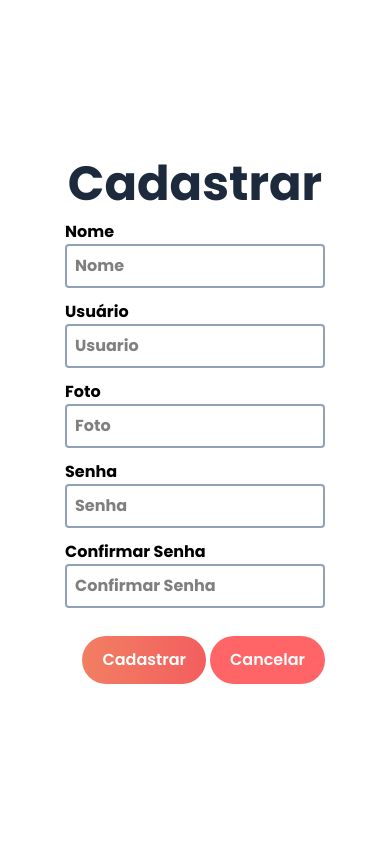
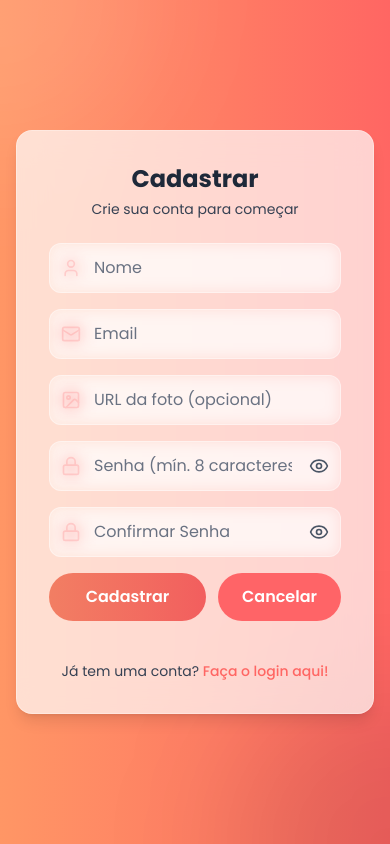
Before and after one commit to JavaScript2025/perifafood-front-end, a React (Vite) app: page /cadastro in a window 390 px wide. Built offline with nearby package versions, Linux system fonts and the light colour scheme; no server answers.

Commit message:
organizando rodas dos modais, estilizando login e cadastro

```diff
--- a/src/components/categoria/formcategoria/FormCategoria.tsx
+++ b/src/components/categoria/formcategoria/FormCategoria.tsx
@@ -104,7 +104,7 @@ function FormCategoria({ categoriaId }: FormCategoriaProps = {}) {
           required
         />
 
-        <Botao variant="vermelho" disabled={isLoading}>
+        <Botao variant="laranja" disabled={isLoading}>
           {isLoading ? (
             <ClipLoader size={18} />
           ) : id ? (
--- a/src/components/modais/ModalApagarCategoria.tsx
+++ b/src/components/modais/ModalApagarCategoria.tsx
@@ -2,6 +2,7 @@ import Popup from "reactjs-popup";
 import "reactjs-popup/dist/index.css";
 import Botao from "../botao/Botao";
 import FormCategoria from "../categoria/formcategoria/FormCategoria";
+import DeletarCategoria from "../categoria/deletarcategoria/DeletarCategoria";
 
 // Importe o componente de deletar que você usa
 
@@ -29,7 +30,7 @@ function ModalApagarCategoria({ categoriaId }: ModalApagarCategoriaProps) {
           borderRadius: 0,
         }}
       >
-        <FormCategoria categoriaId={categoriaId} />
+        <DeletarCategoria categoriaId={categoriaId} />
       </Popup>
     </>
   );
--- a/src/components/modais/ModalApagarProduto.tsx
+++ b/src/components/modais/ModalApagarProduto.tsx
@@ -1,7 +1,8 @@
 import Popup from "reactjs-popup";
 import "reactjs-popup/dist/index.css";
 import Botao from "../botao/Botao";
-import FormProduto from "../produto/formProduto/FormProduto";
+
+import DeletarProduto from "../produto/deletarProduto/DeletarProduto";
 // Importe o componente de deletar que você usa
 
 interface ModalApagarProdutoProps {
@@ -27,7 +28,7 @@ function ModalApagarProduto({ produtoId }: ModalApagarProdutoProps) {
         borderRadius: 0,
       }}
     >
-      <FormProduto produtoId={produtoId} />
+      <DeletarProduto produtoId={produtoId} />
     </Popup>
   );
 }
--- a/src/components/produto/formProduto/FormProduto.tsx
+++ b/src/components/produto/formProduto/FormProduto.tsx
@@ -179,7 +179,7 @@ function FormProduto({ produtoId }: FormProdutoProps = {}) {
           ))}
         </select>
 
-        <Botao variant="vermelho" disabled={isLoading}>
+        <Botao variant="laranja" disabled={isLoading}>
           {isLoading ? (
             <ClipLoader size={18} />
           ) : id ? (
--- a/src/index.css
+++ b/src/index.css
@@ -9,3 +9,13 @@
                Roboto, "Helvetica Neue", Arial, "Noto Sans", "Apple Color Emoji",
                "Segoe UI Emoji";
 }
+
+/* Corrige fundo azulado do autofill */
+input:-webkit-autofill,
+input:-webkit-autofill:hover,
+input:-webkit-autofill:focus,
+input:-webkit-autofill:active {
+  transition: background-color 9999s ease-in-out 0s;
+  -webkit-text-fill-color: #1f2937 !important; /* texto cinza escuro */
+  box-shadow: 0 0 0px 1000px rgba(255,255,255,0.1) inset !important;
+}
--- a/src/pages/cadastro/Cadastro.tsx
+++ b/src/pages/cadastro/Cadastro.tsx
@@ -1,5 +1,8 @@
 import { useEffect, useState, type ChangeEvent, type FormEvent } from "react";
-import { useNavigate } from "react-router-dom";
+import { Link, useNavigate } from "react-router-dom";
+import { ClipLoader } from "react-spinners";
+import { User, Mail, Image as ImageIcon, Lock, Eye, EyeOff, MailIcon } from "lucide-react";
+
 import Botao from "../../components/botao/Botao";
 import type Usuario from "../../models/Usuario";
 import { cadastrarUsuario } from "../../services/Service";
@@ -8,8 +11,9 @@ function Cadastro() {
   const navigate = useNavigate();
 
   const [isLoading, setIsLoading] = useState<boolean>(false);
-
   const [confirmarSenha, setConfirmarSenha] = useState<string>("");
+  const [showSenha, setShowSenha] = useState<boolean>(false);
+  const [showConfirm, setShowConfirm] = useState<boolean>(false);
 
   const [usuario, setUsuario] = useState<Usuario>({
     id: 0,
@@ -52,6 +56,8 @@ function Cadastro() {
         alert("Usuário cadastrado com sucesso!");
       } catch (error) {
         alert("Erro ao cadastrar usuário!");
+      } finally {
+        setIsLoading(false);
       }
     } else {
       alert(
@@ -60,129 +66,153 @@ function Cadastro() {
       setUsuario({ ...usuario, senha: "" });
       setConfirmarSenha("");
     }
-
-    setIsLoading(false);
   }
 
   return (
-    <>
-      <div
-        className="grid grid-cols-1 lg:grid-cols-2 h-screen
-            place-items-center font-bold"
-      >
-        <div
-          className="bg-[url('https://ik.imagekit.io/5u147mkwr/1IohXOz%20-%20Imgur.png?updatedAt=1762817270208')] lg:block hidden bg-no-repeat
-                        w-full min-h-screen bg-cover bg-center"
-        ></div>
+    <div className="min-h-screen bg-gradient-to-r from-[#FF9665] to-[#FF6663] flex items-center justify-center p-4 relative overflow-hidden">
+      {/* Efeitos de fundo */}
+      <div className="absolute top-0 left-0 w-80 h-80 bg-white/10 rounded-full blur-3xl -translate-x-1/2 -translate-y-1/2 pointer-events-none" />
+      <div className="absolute bottom-0 right-0 w-80 h-80 bg-black/10 rounded-full blur-3xl translate-x-1/2 translate-y-1/2 pointer-events-none" />
 
-        <form
-          className="flex justify-center items-center flex-col w-2/3 gap-3"
-          onSubmit={cadastrarNovoUsuario}
-        >
-          <h2 className="text-slate-800 text-5xl">Cadastrar</h2>
+      {/* Card de Cadastro */}
+      <div className="w-full max-w-lg relative z-10">
+        <div className="bg-white/70 backdrop-blur-lg rounded-2xl p-8 shadow-lg border border-white/30">
+          {/* Header */}
+          <div className="text-center mb-6">
+            <h1 className="text-2xl font-bold text-gray-800 mb-1">Cadastrar</h1>
+            <p className="text-sm text-gray-700">Crie sua conta para começar</p>
+          </div>
 
-          <div className="flex flex-col w-full">
-            <label htmlFor="nome">Nome</label>
+          {/* Formulário */}
+          <form onSubmit={cadastrarNovoUsuario} className="space-y-4">
+            {/* Nome */}
+            <div className="space-y-2">
+              <label htmlFor="nome" className="sr-only">Nome</label>
+              <div className="relative">
+                <User className="absolute left-3 top-1/2 -translate-y-1/2 w-5 h-5 text-[#FF6663]" />
                 <input
                   type="text"
                   id="nome"
                   name="nome"
                   placeholder="Nome"
-              className="border-2 border-slate-400 rounded p-2"
+                  className="w-full pl-11 pr-4 py-3 bg-white/10 border border-white/40 rounded-xl text-gray-800 placeholder:text-gray-500 focus:outline-none focus:ring-2 focus:ring-[#FF9665] transition-all backdrop-blur-sm"
                   value={usuario.nome}
-              onChange={(e: ChangeEvent<HTMLInputElement>) =>
-                atualizarEstado(e)
-              }
+                  onChange={atualizarEstado}
+                  required
                 />
               </div>
+            </div>
 
-          <div className="flex flex-col w-full">
-            <label htmlFor="usuario">Usuário</label>
+            {/* Usuário (email) */}
+            <div className="space-y-2">
+              <label htmlFor="usuario" className="sr-only">Usuário</label>
+              <div className="relative">
+                <MailIcon className="absolute left-3 top-1/2 -translate-y-1/2 w-5 h-5 text-[#FF6663]" />
                 <input
-              type="text"
+                  type="email"
                   id="usuario"
                   name="usuario"
-              placeholder="Usuario"
-              className="border-2 border-slate-400 rounded p-2"
+                  placeholder="Email"
+                  className="w-full pl-11 pr-4 py-3 bg-white/10 border border-white/40 rounded-xl text-gray-800 placeholder:text-gray-500 focus:outline-none focus:ring-2 focus:ring-[#FF9665] transition-all backdrop-blur-sm"
                   value={usuario.usuario}
-              onChange={(e: ChangeEvent<HTMLInputElement>) =>
-                atualizarEstado(e)
-              }
+                  onChange={atualizarEstado}
+                  required
                 />
               </div>
+            </div>
 
-          <div className="flex flex-col w-full">
-            <label htmlFor="foto">Foto</label>
+            {/* Foto */}
+            <div className="space-y-2">
+              <label htmlFor="foto" className="sr-only">Foto (URL)</label>
+              <div className="relative">
+                <ImageIcon className="absolute left-3 top-1/2 -translate-y-1/2 w-5 h-5 text-[#FF6663]" />
                 <input
                   type="text"
                   id="foto"
                   name="foto"
-              placeholder="Foto"
-              className="border-2 border-slate-400 rounded p-2"
+                  placeholder="URL da foto (opcional)"
+                  className="w-full pl-11 pr-4 py-3 bg-white/10 border border-white/40 rounded-xl text-gray-800 placeholder:text-gray-500 focus:outline-none focus:ring-2 focus:ring-[#FF9665] transition-all backdrop-blur-sm"
                   value={usuario.foto}
-              onChange={(e: ChangeEvent<HTMLInputElement>) =>
-                atualizarEstado(e)
-              }
+                  onChange={atualizarEstado}
                 />
               </div>
+            </div>
 
-          {/* <div className="flex flex-col w-full">
-            <label htmlFor="endereco">Endereço</label>
+            {/* Senha */}
+            <div className="space-y-2">
+              <label htmlFor="senha" className="sr-only">Senha</label>
+              <div className="relative">
+                <Lock className="absolute left-3 top-1/2 -translate-y-1/2 w-5 h-5 text-[#FF6663]" />
                 <input
-              type="text"
-              id="endereco"
-              name="endereco"
-              placeholder="Endereço"
-              className="border-2 border-slate-400 rounded p-3"
-              value={usuario.endereco}
-              onChange={(e: ChangeEvent<HTMLInputElement>) =>
-                atualizarEstado(e)
-              }
-            />
-          </div> */}
-
-          <div className="flex flex-col w-full">
-            <label htmlFor="senha">Senha</label>
-            <input
-              type="password"
+                  type={showSenha ? "text" : "password"}
                   id="senha"
                   name="senha"
-              placeholder="Senha"
-              className="border-2 border-slate-400 rounded p-2"
+                  placeholder="Senha (mín. 8 caracteres)"
+                  className="w-full pl-11 pr-12 py-3 bg-white/10 border border-white/40 rounded-xl text-gray-800 placeholder:text-gray-500 focus:outline-none focus:ring-2 focus:ring-[#FF9665] transition-all backdrop-blur-sm"
                   value={usuario.senha}
-              onChange={(e: ChangeEvent<HTMLInputElement>) =>
-                atualizarEstado(e)
-              }
+                  onChange={atualizarEstado}
+                  required
                 />
+                <button
+                  type="button"
+                  onClick={() => setShowSenha(!showSenha)}
+                  className="absolute right-3 top-1/2 -translate-y-1/2 text-gray-600 hover:text-gray-800 transition-colors"
+                >
+                  {showSenha ? <EyeOff className="w-5 h-5" /> : <Eye className="w-5 h-5" />}
+                </button>
+              </div>
             </div>
 
-          <div className="flex flex-col w-full">
-            <label htmlFor="confirmarSenha">Confirmar Senha</label>
+            {/* Confirmar Senha */}
+            <div className="space-y-2">
+              <label htmlFor="confirmarSenha" className="sr-only">Confirmar Senha</label>
+              <div className="relative">
+                <Lock className="absolute left-3 top-1/2 -translate-y-1/2 w-5 h-5 text-[#FF6663]" />
                 <input
-              type="password"
+                  type={showConfirm ? "text" : "password"}
                   id="confirmarSenha"
                   name="confirmarSenha"
                   placeholder="Confirmar Senha"
-              className="border-2 border-slate-400 rounded p-2"
+                  className="w-full pl-11 pr-12 py-3 bg-white/10 border border-white/40 rounded-xl text-gray-800 placeholder:text-gray-500 focus:outline-none focus:ring-2 focus:ring-[#FF9665] transition-all backdrop-blur-sm"
                   value={confirmarSenha}
-              onChange={(e: ChangeEvent<HTMLInputElement>) =>
-                handleConfirmarSenha(e)
-              }
+                  onChange={handleConfirmarSenha}
+                  required
                 />
+                <button
+                  type="button"
+                  onClick={() => setShowConfirm(!showConfirm)}
+                  className="absolute right-3 top-1/2 -translate-y-1/2 text-gray-600 hover:text-gray-800 transition-colors"
+                >
+                  {showConfirm ? <EyeOff className="w-5 h-5" /> : <Eye className="w-5 h-5" />}
+                </button>
+              </div>
             </div>
 
-          <div className="flex justify-end w-full gap-1 mt-4">
-            <Botao type="submit" variant="laranja" isLoading={isLoading}>
-              Cadastrar
+            {/* Ações */}
+            <div className="flex justify-end w-full gap-3 mt-4">
+              <Botao type="submit" variant="laranja" className="flex-1" isLoading={isLoading}>
+                {isLoading ? <ClipLoader color="#fff" size={18} /> : "Cadastrar"}
               </Botao>
 
-            <Botao variant="vermelho" onClick={retornar}>
+              <Botao variant="vermelho" onClick={retornar} className="px-6">
                 Cancelar
               </Botao>
             </div>
           </form>
+
+          {/* Footer */}
+          <p className="text-center text-sm text-gray-700 mt-10">
+            Já tem uma conta?{" "}
+            <Link
+              to="/login"
+              className="text-[#FF6663] hover:underline font-medium"
+            >
+              Faça o login aqui!
+            </Link>
+          </p>
         </div>
-    </>
+      </div>
+    </div>
   );
 }
 
--- a/src/pages/login/Login.tsx
+++ b/src/pages/login/Login.tsx
@@ -10,21 +10,19 @@ import { ClipLoader } from "react-spinners";
 import { AuthContext } from "../../contexts/AuthContext";
 import type UsuarioLogin from "../../models/UsuarioLogin";
 import Botao from "../../components/botao/Botao";
+import { Mail, Lock, Eye, EyeOff } from "lucide-react";
 
 function Login() {
   const navigate = useNavigate();
-
   const { usuario, handleLogin, isLoading } = useContext(AuthContext);
-
-  const [usuarioLogin, setUsuarioLogin] = useState<UsuarioLogin>(
-    {} as UsuarioLogin
-  );
+  const [usuarioLogin, setUsuarioLogin] = useState<UsuarioLogin>({} as UsuarioLogin);
+  const [showPassword, setShowPassword] = useState(false);
 
   useEffect(() => {
     if (usuario.token !== "") {
       navigate("/home");
     }
-  }, [usuario]);
+  }, [usuario, navigate]);
 
   function atualizarEstado(e: ChangeEvent<HTMLInputElement>) {
     setUsuarioLogin({
@@ -39,66 +37,88 @@ function Login() {
   }
 
   return (
-    <>
-      <div className="grid grid-cols-1 lg:grid-cols-2 h-screen place-items-center font-bold ">
-        <form
-          className="bg-[#f2f2f2] rounded-xl flex justify-center items-center px-10 py-20 flex-col w-1/2 gap-4"
-          onSubmit={login}
-        >
-          <h2 className="text-slate-900 text-5xl ">Entrar</h2>
-          <div className="flex flex-col w-full">
-            <label htmlFor="usuario">Usuário</label>
+    <div className="min-h-screen bg-gradient-to-r from-[#FF9665] to-[#FF6663] flex items-center justify-center p-4 relative overflow-hidden">
+      {/* Efeitos de fundo */}
+      <div className="absolute top-0 left-0 w-80 h-80 bg-white/10 rounded-full blur-3xl -translate-x-1/2 -translate-y-1/2 pointer-events-none" />
+      <div className="absolute bottom-0 right-0 w-80 h-80 bg-black/10 rounded-full blur-3xl translate-x-1/2 translate-y-1/2 pointer-events-none" />
+
+      {/* Card com 2 colunas */}
+      <div className="w-full max-w-3xl ">
+        <div className="flex flex-col md:flex-row bg-white/30 backdrop-blur-lg rounded-2xl shadow-lg border border-white/30 overflow-hidden">
+
+          {/* Coluna Esquerda - Formulário */}
+          <div className="md:w-1/2 p-8 flex flex-col justify-center bg-white/40 backdrop-blur-xl">
+            <div className="text-center mb-6">
+              <h1 className="text-3xl font-bold text-gray-800 mb-2">Entrar</h1>
+              <p className="text-sm text-gray-700">Acesse sua conta para continuar</p>
+            </div>
+
+            <form onSubmit={login} className="space-y-4">
+              {/* Campo Usuário */}
+              <div className="relative">
+                <Mail className="absolute left-3 top-1/2 -translate-y-1/2 w-5 h-5 text-[#FF6663]" />
                 <input
                   type="text"
                   id="usuario"
                   name="usuario"
-              placeholder="Usuario"
-              className="border-2 border-slate-400 rounded-xl p-2"
-              value={usuarioLogin.usuario}
-              onChange={(e: ChangeEvent<HTMLInputElement>) =>
-                atualizarEstado(e)
-              }
+                  placeholder="Usuário"
+                  className="w-full pl-11 pr-4 py-3 bg-white/40 border border-white/40 rounded-xl text-gray-800 placeholder:text-gray-500 focus:outline-none focus:ring-2 focus:ring-[#FF9665] transition-all backdrop-blur-sm"
+                  value={usuarioLogin.usuario || ""}
+                  onChange={atualizarEstado}
+                  required
                 />
               </div>
-          <div className="flex flex-col w-full">
-            <label htmlFor="senha">Senha</label>
+
+              {/* Campo Senha */}
+              <div className="relative">
+                <Lock className="absolute left-3 top-1/2 -translate-y-1/2 w-5 h-5 text-[#FF6663]" />
                 <input
-              type="password"
+                  type={showPassword ? "text" : "password"}
                   id="senha"
                   name="senha"
                   placeholder="Senha"
-              className="border-2 border-slate-400 rounded-xl p-2"
-              value={usuarioLogin.senha}
-              onChange={(e: ChangeEvent<HTMLInputElement>) =>
-                atualizarEstado(e)
-              }
+                  className="w-full pl-11 pr-12 py-3 bg-white/40 border border-white/40 rounded-xl text-gray-800 placeholder:text-gray-500 focus:outline-none focus:ring-2 focus:ring-[#FF9665] transition-all backdrop-blur-sm"
+                  value={usuarioLogin.senha || ""}
+                  onChange={atualizarEstado}
+                  required
                 />
+                <button
+                  type="button"
+                  onClick={() => setShowPassword(!showPassword)}
+                  className="absolute right-3 top-1/2 -translate-y-1/2 text-gray-600 hover:text-gray-800 transition-colors"
+                >
+                  {showPassword ? <EyeOff className="w-5 h-5" /> : <Eye className="w-5 h-5" />}
+                </button>
               </div>
-           <Botao type='submit' variant="laranja">
 
-          {isLoading ? (
-              <ClipLoader color="#ffffff" size={24} />
-            ) : (
-              <span>Entrar</span>
-            )}
-
+              {/* Botão */}
+              <Botao type="submit" variant="laranja" className="w-full">
+                {isLoading ? <ClipLoader color="#fff" size={20} /> : <span>Entrar</span>}
               </Botao>
 
-          <hr className="border-slate-800 w-full" />
-
-          <p>
+              <p className="text-center text-sm text-gray-700 mt-6">
                 Ainda não tem uma conta?{" "}
-            <Link to="/cadastro" className="text-[#F42513] hover:underline">
+                <Link to="/cadastro" className="text-[#FF6663] hover:underline font-medium">
                   Cadastre-se
                 </Link>
               </p>
             </form>
-        <div
-          className="bg-[url('https://ik.imagekit.io/5u147mkwr/1IohXOz%20-%20Imgur.png?updatedAt=1762817270208')] lg:block hidden bg-no-repeat
-                            w-full min-h-screen bg-cover bg-center"
-        ></div>
           </div>
-    </>
+
+          {/* Coluna Direita - Logo / Imagem */}
+          <div className="md:w-1/2 hidden md:flex items-center justify-center bg-white/40 backdrop-blur-2xl border-white/30 pl-10">
+            <div className="">
+              <img
+                src="https://i.imgur.com/1W7mmb7.png"
+                alt="Logo PerifaFood"
+                className="w-4/5 drop-shadow-lg"
+              />
+            </div>
+          </div>
+
+        </div>
+      </div>
+    </div>
   );
 }
 
```
Also changed, not shown: src/components/modais/ModalEditarCategoria.tsx (line endings or trailing spaces), src/components/modais/ModalEditarProduto.tsx (line endings or trailing spaces). Lines whose indentation alone changed are shown as unchanged.
